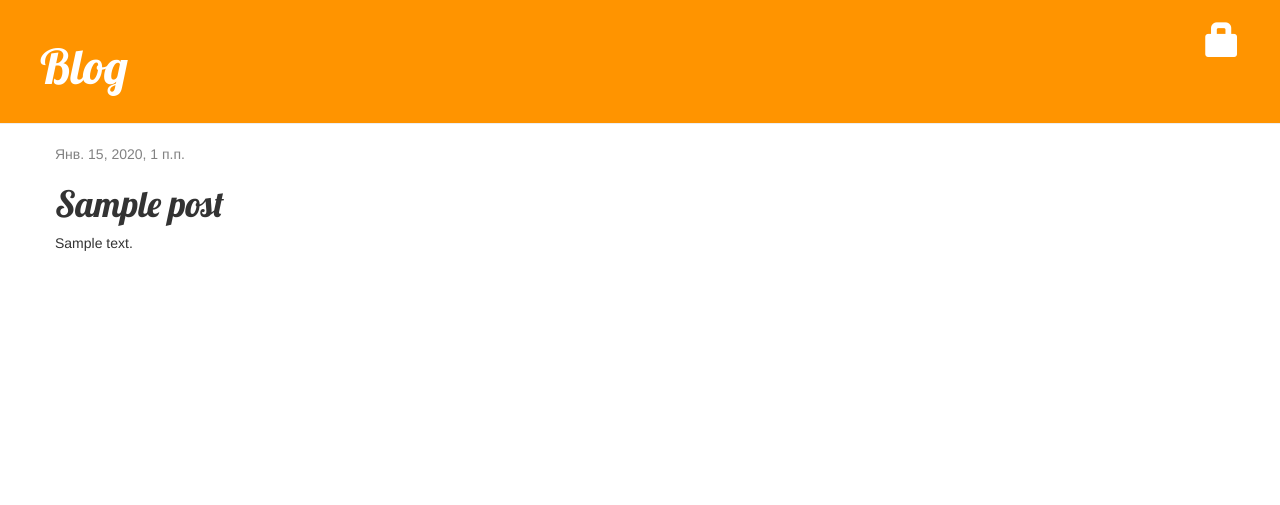
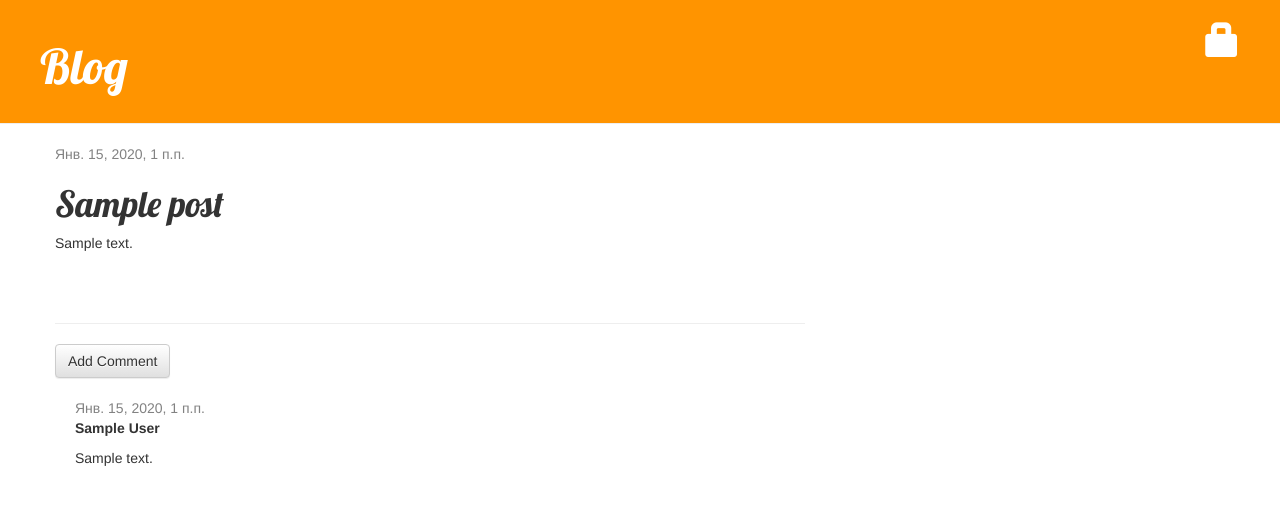
Before and after one commit to FarhadAhmedjanov/djangoblog, a Django app: page /post/1/ in a window 1280 px wide. Shown: the top 505 px of the page. Run offline with Django 3.2, Linux system fonts and the light colour scheme; tables that the repository leaves empty hold one stand-in row (values such as "Sample post"); some libraries are stand-ins or nearby versions.

Commit message:
Add comment feature.

```diff
--- a/blog/admin.py
+++ b/blog/admin.py
@@ -1,4 +1,5 @@
 from django.contrib import admin
-from .models import Post
+from .models import Post, Comment
 
 admin.site.register(Post)
+admin.site.register(Comment)
--- a/blog/models.py
+++ b/blog/models.py
@@ -15,5 +15,24 @@ class Post(models.Model):
         self.published_date = timezone.now()
         self.save()
 
+    def approved_comments(self):
+        return self.comments.filter(approved_comment=True)
+
     def __str__(self):
         return self.title
+
+
+class Comment(models.Model):
+    #related_name позволяет получить все комментарии через модель Post Post.comments.all()
+    post = models.ForeignKey('blog.Post', on_delete=models.CASCADE, related_name='comments')
+    author = models.CharField(max_length=200)
+    text = models.TextField()
+    created_date = models.DateTimeField(default=timezone.now())
+    approved_comment = models.BooleanField(default=False)
+
+    def approve(self):
+        self.approved_comment = True
+        self.save()
+
+    def __str__(self):
+        return self.text
--- a/blog/static/css/blog.css
+++ b/blog/static/css/blog.css
@@ -44,3 +44,7 @@ h1, h2, h3, h4 {
 .post h1 a, .post h1 a:visited {
     color: #000000;
 }
+
+.comment {
+    margin: 20px 0px 20px 20px;
+}
--- a/blog/templates/blog/post_detail.html
+++ b/blog/templates/blog/post_detail.html
@@ -16,4 +16,21 @@
     <h1>{{post.title}}</h1>
     <p>{{post.text|linebreaksbr}}</p>
 </div>
+<hr>
+    <a class="btn btn-default" href="{% url 'add_comment_to_post' pk=post.pk %}">Add Comment</a>
+    {% for comment in post.comments.all %}
+        {% if user.is_authenticated or comment.approved_comment %}
+            <div class="comment">
+                <div class="date">{{comment.created_date}}</div>
+                {% if not comment.approved_comment %}
+                    <a class="btn btn-default" href="{% url 'comment_remove' pk=comment.pk %}"><span class="glyphicon glyphicon-remove"></span></a>
+                    <a class="btn btn-default" href="{% url 'comment_approve' pk=comment.pk %}"><span class="glyphicon glyphicon-ok"></span></a>
+                {% endif %}
+                <strong>{{comment.author}}</strong>
+                <p>{{comment.text|linebreaks}}</p>
+            </div>
+        {% endif %}
+    {% empty %}
+        <p>No comments here yet :(</p>
+    {% endfor %}
 {% endblock %}
--- a/blog/templates/blog/post_list.html
+++ b/blog/templates/blog/post_list.html
@@ -8,6 +8,7 @@
         </div>
         <h1><a href="{% url 'post_detail' pk=post.pk%}">{{ post.title }}</a></h1>
         <p>{{ post.text|linebreaksbr|truncatechars:200 }}</p>
+        <a href="{% url 'post_detail' pk=post.pk%}">Comments: {{post.approved_comments.count}}</a>
     </div>
 {% endfor %}
 {% endblock %}
--- a/blog/urls.py
+++ b/blog/urls.py
@@ -10,5 +10,8 @@ urlpatterns = [
     url(r'^post/(?P<pk>\d+)/edit/$', views.post_edit, name='post_edit'),
     path('drafts/', views.post_draft_list, name='post_draft_list'),
     path('post/<int:pk>/publish/', views.post_publish, name='post_publish'),
-    path('post/<int:pk>/remove/', views.post_remove, name='post_remove')
+    path('post/<int:pk>/remove/', views.post_remove, name='post_remove'),
+    path('post/<int:pk>/comment/', views.add_comment_to_post, name='add_comment_to_post'),
+    path('comment/<int:pk>/approve/', views.comment_approve, name='comment_approve'),
+    path('comment/<int:pk>/remove/', views.comment_remove, name='comment_remove'),
 ]
--- a/blog/views.py
+++ b/blog/views.py
@@ -1,7 +1,7 @@
 from django.http import HttpResponse
 from django.shortcuts import render, get_object_or_404, redirect
-from .forms import PostForm
-from .models import Post
+from .forms import PostForm, CommentForm
+from .models import Post, Comment
 from django.utils import timezone
 from django.contrib.auth.decorators import login_required
 
@@ -17,8 +17,6 @@ def post_detail(request, pk):
 
 @login_required
 def post_new(request):
-    if request.user.is_anonymous:
-        return HttpResponse('Unauthorized', status=401)
     if request.method == "POST":
         form = PostForm(request.POST)
         if form.is_valid():
@@ -33,8 +31,6 @@ def post_new(request):
 
 @login_required
 def post_edit(request, pk):
-    if request.user.is_anonymous:
-        return HttpResponse('Unauthorized', status=401)
     post = get_object_or_404(Post, pk=pk)
     if request.method == "POST":
         form = PostForm(request.POST, instance=post)
@@ -64,3 +60,29 @@ def post_remove(request, pk):
     post = get_object_or_404(Post, pk=pk)
     post.delete()
     return redirect('post_list')
+
+
+def add_comment_to_post(request, pk):
+    post = get_object_or_404(Post, pk=pk)
+    if request.method == "POST":
+        form = CommentForm(request.POST)
+        if form.is_valid():
+            comment = form.save(commit=False)
+            comment.post = post
+            comment.save()
+            return redirect('post_detail', pk=post.pk)
+    else:
+        form = CommentForm()
+    return render(request, 'blog/add_comment_to_post.html', {'form': form})
+
+@login_required
+def comment_approve(request, pk):
+    comment = get_object_or_404(Comment, pk=pk)
+    comment.approve()
+    return redirect('post_detail', pk=comment.post.pk)
+
+@login_required
+def comment_remove(request, pk):
+    comment = get_object_or_404(Comment, pk=pk)
+    comment.delete()
+    return redirect('post_detail', pk=comment.post.pk)
```
Also changed, not shown: blog/forms.py (+6 -1 lines), blog/templates/blog/add_comment_to_post.html (added, +9 -0 lines).
